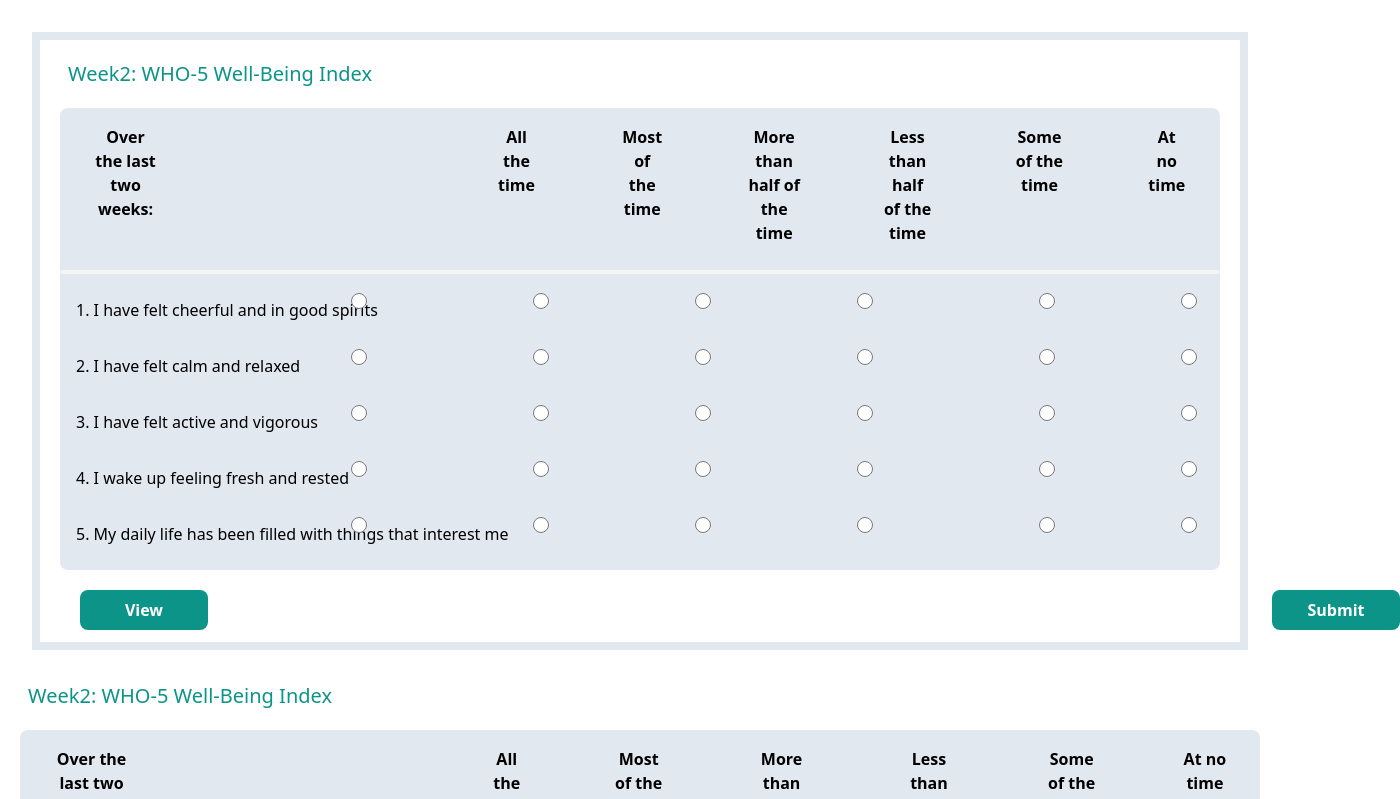
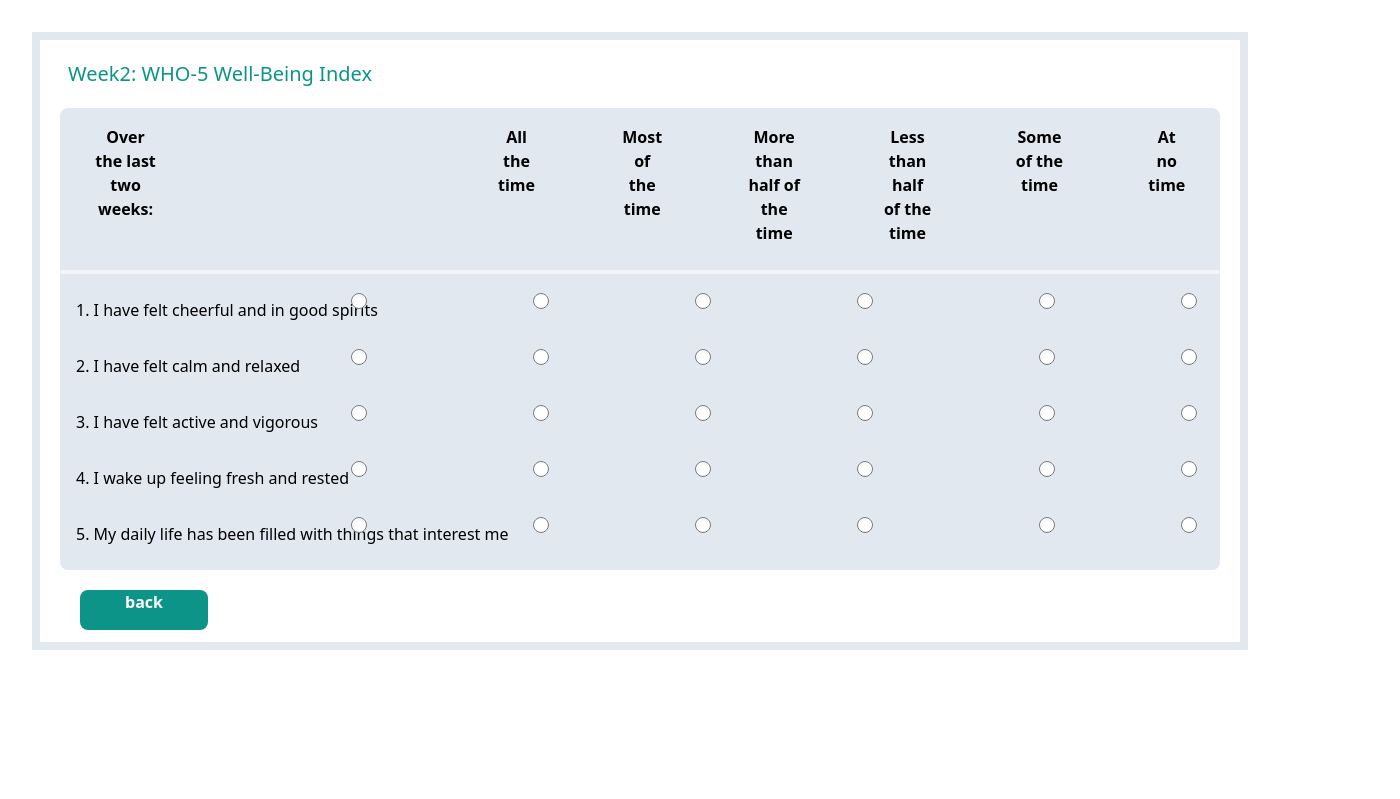
Before and after one commit to jameschen56/who-5-questionnaire, a React (Create React App) app in the folder client/: page /qestionnaire in a window 1280 px wide. Shown: the top 799 px of the page, 1400 px wide, since content can reach past the window. Built offline with nearby package versions, Linux system fonts and the light colour scheme.

Commit message:
view and back working for radio and response page

```diff
--- a/client/src/App.js
+++ b/client/src/App.js
@@ -8,12 +8,14 @@
 
   return (
     <div>
-      <Route path='/'>
-        <RadioApp />
-      </Route>
-      <Route path='/qestionnaire'>
-        <ResponseApp />
-      </Route>
+      <Switch>
+        <Route exact path='/'>
+          <RadioApp />
+        </Route>
+        <Route exact path='/qestionnaire'>
+          <ResponseApp />
+        </Route>
+      </Switch>
     </div>
   );
 }
--- a/client/src/component/RadioApp.js
+++ b/client/src/component/RadioApp.js
@@ -529,11 +529,12 @@
             </div>
              {/* view section */ }
             <span className='relative justify-start m-6 top-5 ml-10'>
-                <input
+                <Link
                     type="submit"
                     value="View"
-                    className='w-32 h-10 bg-teal-600 text-white font-bold rounded-lg cursor-pointer'
-                />
+                    className='w-32 h-10 bg-teal-600 text-white text-center inline-block align-middle font-bold rounded-lg cursor-pointer'
+                    to="/qestionnaire"
+                >View </Link>
             </span>
             {/* submit section */ }
             <span className='ml-40'>
--- a/client/src/component/ResponseApp.js
+++ b/client/src/component/ResponseApp.js
@@ -1,4 +1,5 @@
 import React, {useState} from 'react'
+import { Link } from "react-router-dom";
 
 const ResponseApp = () => {
 
@@ -12,21 +13,21 @@
 
   return (
 
-      <form>
+    <form  className='border-solid border-8 border-slate-200 m-8' id='myFrom'>
+    <div className='mb-8'>
         {/*header section */}
         <div>
             <p className="text-teal-600 text-xl text-left px-2 m-5">Week2: WHO-5 Well-Being Index</p>
         </div>
         {/* body section */}
-            <div className='bg-slate-200 w-auto h-auto mx-5 pb-5 rounded-lg'>
+        <div className='bg-slate-200 w-auto h-auto mx-5 pb-2 rounded-lg'>
             <div>
                 <table className='min-w-full'>
                     <thread>
                         <tr>
-
                             <div className='m-4 px-4'>
                                 <th>Over the last two weeks:</th>
-                                    <th className='px-16'></th>
+                                <th className='px-14'></th>
                                 <th className='px-28 p-12'></th>
                                 <th>All the time</th>
                                 <th className='px-8'></th>
@@ -46,6 +47,7 @@
                                 <th>At no time</th>
                             </div>
                         </tr>
+                        <hr className="w-90 h-1 bg-gray-100 border-0 rounded md:my-2 "></hr>
                     </thread>
 
                     <tbody>
@@ -123,6 +125,7 @@
                                         {/* <div className='relative right-80'>Error</div> */}
                                     </span>
                                 </span>
+
                             </span>
                         </tr>
                         <tr>
@@ -439,6 +442,15 @@
                 </table>
             </div>
         </div>
+         {/* view section */ }
+        <span className='relative justify-start m-6 top-5 ml-10'>
+            <Link
+                type="submit"
+                to='/'
+                className='w-32 h-10 bg-teal-600 text-white text-center inline-block align-middle font-bold rounded-lg cursor-pointer'
+            >back</Link>
+        </span>
+      </div>
     </form>
 
   )
```
Lines whose indentation alone changed are shown as unchanged.
